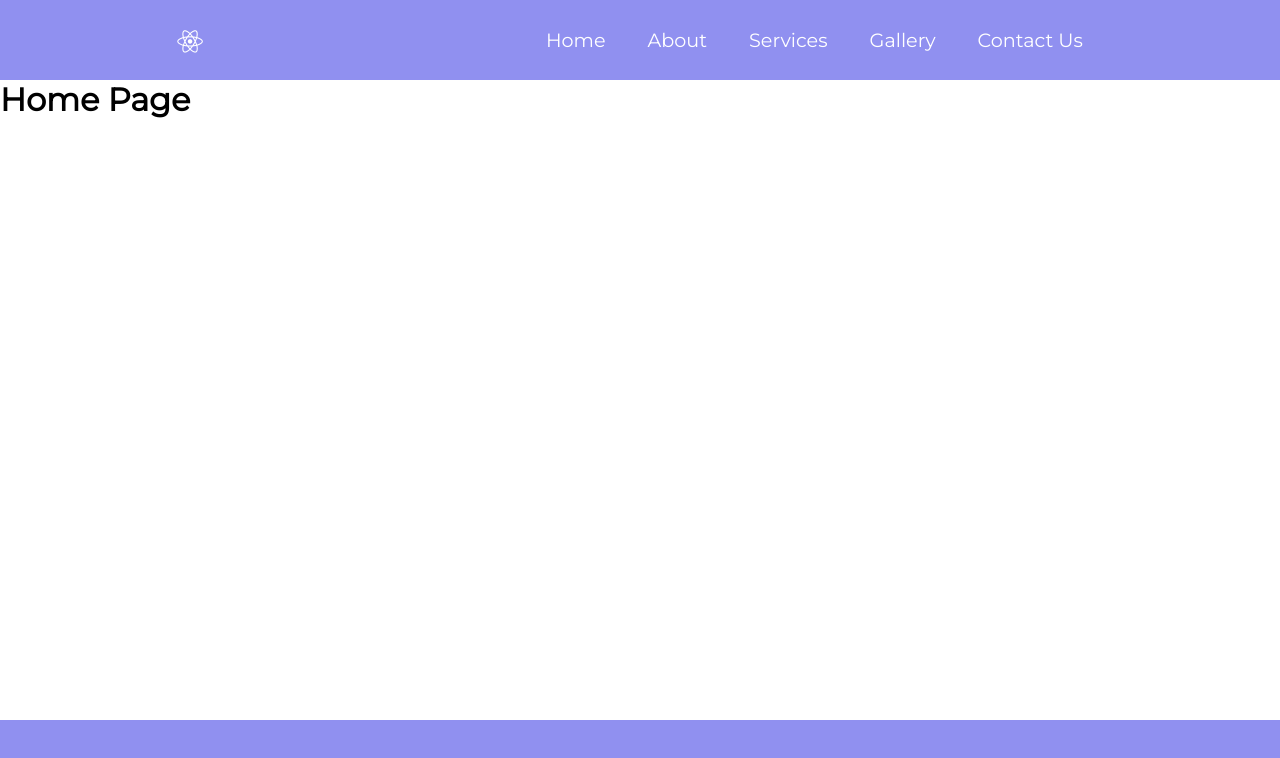
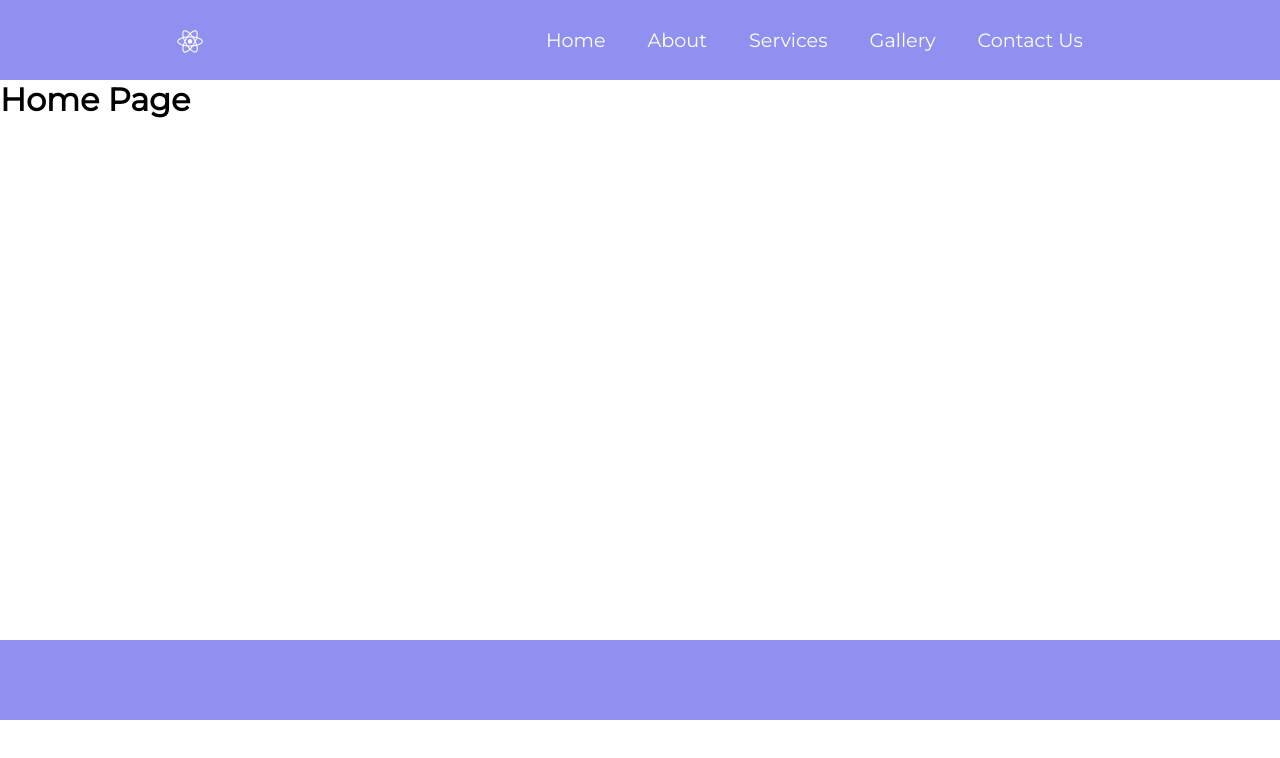
Before and after one commit to GlebTc/Edo-Renoz, a React (Create React App) app: page / in a window 1280 px wide. Shown: the top 758 px of the page. Built offline with nearby package versions, Linux system fonts and the light colour scheme.

Commit message:
Fixed problem with positioning of the menu

```diff
--- a/src/sass/components/_navbar.scss
+++ b/src/sass/components/_navbar.scss
@@ -18,6 +18,8 @@
     margin-left: 0.5rem;
     font-size: 1.6rem;
 }
+
+
 
 .nav__menu {
     display: grid;
@@ -62,7 +64,7 @@
         height: 500px;
         position: absolute;
         top: 80px;
-        left: 100%;
+        left: -100%;
         opacity: 1;
         transition: all 0.5s ease;
     }
--- a/src/sass/main.scss
+++ b/src/sass/main.scss
@@ -10,5 +10,5 @@
 }
 
 .main__container {
-    min-height: 80vh;
+    min-height: 70vh;
 }
```
